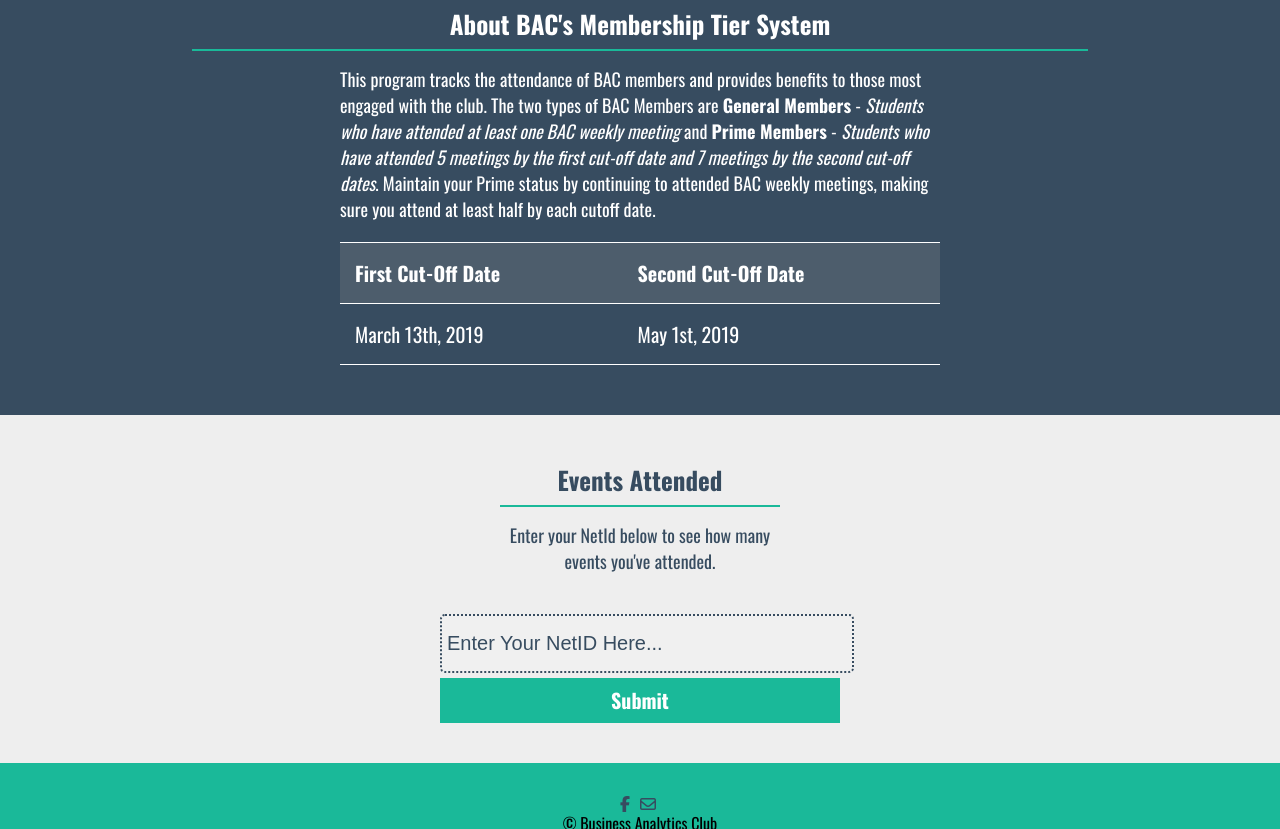
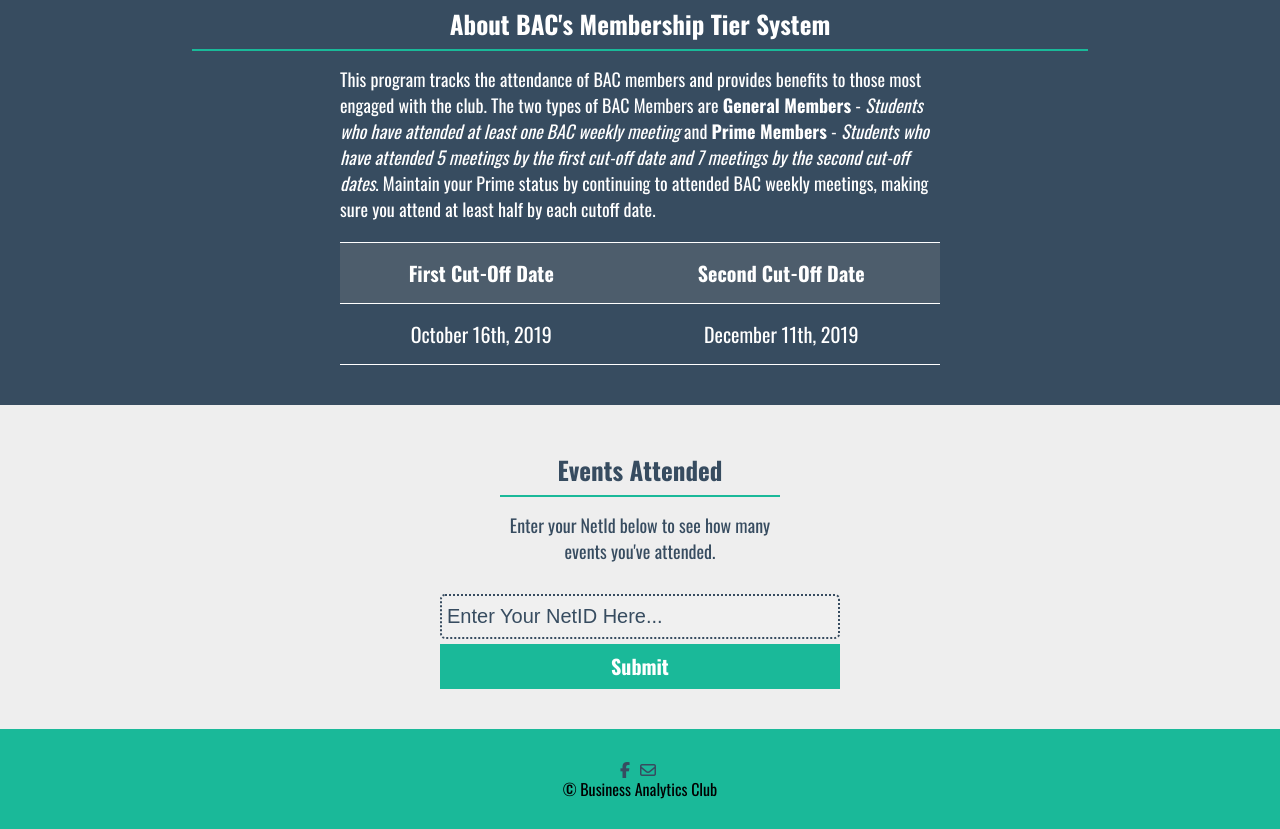
Before and after one commit to sternbac/sternbac.github.io, a PHP site: page /membership.html in a window 1280 px wide. Shown: the part 279-1108 px from the top of the page. Run offline with PHP 8.4, Linux system fonts and the light colour scheme; some libraries are stand-ins or nearby versions.

Commit message:
changed dates

```diff
--- a/membership.html
+++ b/membership.html
@@ -7,7 +7,7 @@
 	    <title>BAC - Membership</title>
 		<link rel="stylesheet" type="text/css" href="stylesheets/bac-logo.css?v=11">
 		<link rel="stylesheet" type="text/css" href="stylesheets/general-styles.css?v=12">
-        <link rel="stylesheet" type="text/css" href="stylesheets/membership.css?v=11">
+        <link rel="stylesheet" type="text/css" href="stylesheets/membership.css?v=12">
         <link rel="shortcut icon" type="image/x-icon" href="images/favicon.ico">
         <script src="https://kit.fontawesome.com/65e5c6d42f.js"></script>
         <!-- Include the polyfill -->
@@ -168,12 +168,12 @@
                             <tr>
                                 <td>
                                     <span class="text">
-                                        March 13th, 2019
+                                        October 16th, 2019
                                     </span>
                                 </td>
                                 <td>
                                     <span class="text">
-                                        May 1st, 2019
+                                        December 11th, 2019
                                     </span>
                                 </td>
                             </tr>
--- a/stylesheets/membership.css
+++ b/stylesheets/membership.css
@@ -4,7 +4,7 @@
 }
 
 #about-content, #event-content {
-    padding: 15px 50px 30px 50px;
+    padding: 15px 50px 20px 50px;
     color: white;
     font-size: 18px;
 }
@@ -27,6 +27,7 @@ table {
     vertical-align: baseline;
     font-size: 20px;
     color: white;
+    text-align: center;
 }
 
 table td {
@@ -67,6 +68,7 @@ table tbody tr {
     line-height: 35px;
     font-size: 20px;
     border-radius: 5px;
+    box-sizing: border-box;
 }
 
 #membership-input::placeholder {
```
